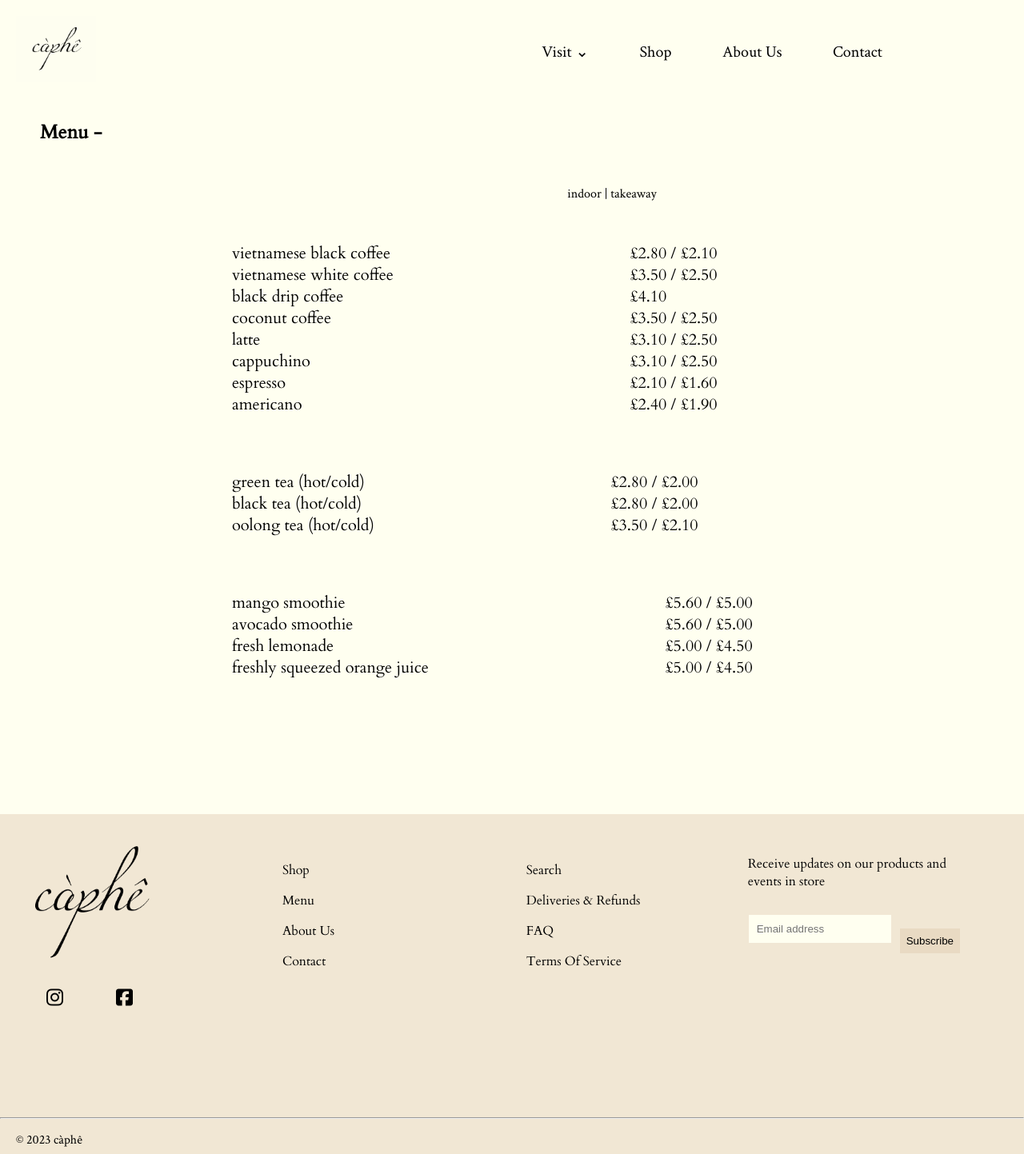
After one commit to hihaianh/cafe-site, a PHP site: page /menu.html in a window 1280 px wide. The commit adds this page. Shown: the whole page at 80% size. Run offline with PHP 8.4, Linux system fonts and the light colour scheme; some libraries are stand-ins or nearby versions.

Commit message:
html work finished (for now)

```diff
--- a/main.js
+++ b/main.js
@@ -6,8 +6,8 @@
       <div class="dropdown">
         <li><a href="#">Visit &#x2304;</a>
           <div class="dropdown-content">
-              <a href="#">Shoreditch</a>
-              <a href="#">Menu</a>
+              <a href="visit.html">Shoreditch</a>
+              <a href="menu.html">Menu</a>
           </div>
         </li>
       </div>
--- /dev/null
+++ b/menu.html
@@ -0,0 +1,115 @@
+<!DOCTYPE html>
+<html lang="en">
+<head>
+    <meta charset="UTF-8">
+    <meta name="viewport" content="width=device-width, initial-scale=1.0">
+    <title>Document</title>
+    <link rel="preconnect" href="https://fonts.googleapis.com" />
+    <link rel="preconnect" href="https://fonts.gstatic.com" crossorigin />
+    <link
+      href="https://fonts.googleapis.com/css2?family=Crimson+Text:ital@0;1&family=Roboto&display=swap"
+      rel="stylesheet"
+    />
+    <link rel="preconnect" href="https://fonts.googleapis.com">
+    <link rel="preconnect" href="https://fonts.gstatic.com" crossorigin>
+    <link href="https://fonts.googleapis.com/css2?family=Cardo:ital@0;1&display=swap" rel="stylesheet">
+    <link rel="stylesheet" href="styles.css" />
+</head>
+<body>
+    <header id="header"></header>
+
+
+    <h2 id="menu-title">Menu -</h2>
+    <p class="prices-row">indoor | takeaway</p>
+    <div class="drinks">
+        <div class="drinks-menu">
+            <ul style="list-style-type: none; display: inline-block;">
+                <li>
+                    vietnamese black coffee
+                </li>
+                <li>
+                    vietnamese white coffee
+                </li>
+                <li>
+                    black drip coffee
+                </li>
+                <li>
+                    coconut coffee
+                </li>
+                <li>
+                    latte
+                </li>
+                <li>
+                    cappuchino
+                </li>
+                <li>
+                    espresso
+                </li>
+                <li>
+                    americano
+                </li>
+            </ul>
+
+            <ul style="list-style-type: none; display: inline-block;">
+                <li>£2.80 / £2.10</li>
+                <li>£3.50 / £2.50</li>
+                <li>£4.10</li>
+                <li>£3.50 / £2.50</li>
+                <li>£3.10 / £2.50</li>
+                <li>£3.10 / £2.50</li>
+                <li>£2.10 / £1.60</li>
+                <li>£2.40 / £1.90</li>
+            </ul>
+        </div>
+
+        <div class="drinks-menu">
+            <ul style="list-style-type: none; display: inline-block;">
+                <li>
+                    green tea   (hot/cold)
+                </li>
+                <li>
+                    black tea   (hot/cold)
+                </li>
+                <li>
+                    oolong tea  (hot/cold)
+                </li>
+            </ul>
+            <ul style="list-style-type: none; display: inline-block;">
+                <li>£2.80 / £2.00</li>
+                <li>£2.80 / £2.00</li>
+                <li>£3.50 / £2.10</li>
+            </ul>
+        </div>
+
+        <div class="drinks-menu">
+            <ul style="list-style-type: none; display: inline-block;">
+                <li>
+                    mango smoothie
+                </li>
+                <li>
+                    avocado smoothie
+                </li>
+                <li>
+                    fresh lemonade
+                </li>
+                <li>
+                    freshly squeezed orange juice
+                </li>
+            </ul>
+            <ul style="list-style-type: none; display: inline-block;">
+                <li>£5.60 / £5.00</li>
+                <li>£5.60 / £5.00</li>
+                <li>£5.00 / £4.50</li>
+                <li>£5.00 / £4.50</li>
+            </ul>
+        </div>
+    </div>
+
+
+
+
+    <footer id="footer" class="footer"></footer>
+    <script src="https://kit.fontawesome.com/1b7c9c4617.js" crossorigin="anonymous"></script>
+    <script src="main.js"></script>
+</body>
+</html>
--- a/styles.css
+++ b/styles.css
@@ -124,19 +124,22 @@ body {
     width: 100%;
     max-height: 150px;
 }
+.bold-text {
+    font-size: 50px;
+}
 
 #caphe-sentence {
     font-family: 'Cardo';
     letter-spacing: 0.45px;
-    font-style: italic;
     font-weight: lighter;
-    font-size: 40px;
+    font-size: 34px;
     width: 70%;
+    margin: 0 auto;
     text-align: center;
 }
 
 .ethos-container {
-    margin-top: 150px;
+    margin-top: 200px;
     margin-left: 80px;
     margin-bottom: 80px;
     overflow: auto;
@@ -257,6 +260,104 @@ body {
     letter-spacing: 0.45px;
     margin-left: 100px;
     margin-top: 180px;
+}
+
+.card-img-top {
+    height: 450px;
+    width: 325px;
+}
+
+.cards-row {
+    display: flex;
+    justify-content: space-between;
+    margin-bottom: 150px;
+}
+
+
+.card {
+    background-color: #FFFFF0;
+    width: 30%;
+    font-family: 'Cardo';
+    font-size: 15px;
+    margin-top: 50px;
+    border: none;
+}
+
+.card-body a {
+    background-color: #e9dac3;
+    color: black;
+    border: none;
+}
+
+.card-body a:hover {
+    background-color:white;
+    color: #868484;
+}
+
+/* visit shoreditch page */
+
+.shoreditch-container img {
+    width: 100%;
+    height: auto;
+    margin-bottom: 100px;
+}
+
+.shoreditch-text {
+    margin: 0 auto;
+    width: 70%;
+    text-align: center;
+    font-family: 'Cardo';
+    font-size: 20px;
+    letter-spacing: 0.45px;
+    margin-top: 40px;
+}
+
+.shoreditch-text a {
+    text-decoration: underline;
+    color: black;
+    font-style: italic;
+}
+
+.shoreditch-text a:hover {
+    color:#868484;
+}
+
+.opening-times {
+    font-family: 'Cardo';
+    font-size: 20px;
+    letter-spacing: 0.45px;
+    padding-top: 100px;
+    list-style: none;
+    padding-bottom: 100px;
+    text-align: center;
+    font-weight: 700;
+}
+
+.opening-times li {
+    padding-top: 20px;
+}
+
+/* menu page */
+#menu-title {
+    font-family: 'Cardo';
+    margin-left: 50px;
+}
+
+.prices-row {
+    text-align: center;
+    margin-left: 250px;
+    margin-top: 50px;
+}
+
+.drinks-menu {
+    font-family: 'Cardo';
+    font-size: 20px;
+    align-items: center;
+    margin-top: 30px;
+}
+
+.drinks-menu li {
+    margin-left: 250px;
 }
 
 /* about us page */
```
Also changed, not shown: index.html (+36 -8 lines), visit.html (added, +47 -0 lines), images/cafe-front.jpg (added), images/product-one-snap-one.jpg (added), images/product-one-snap-two.jpg (added), 2 other files.
